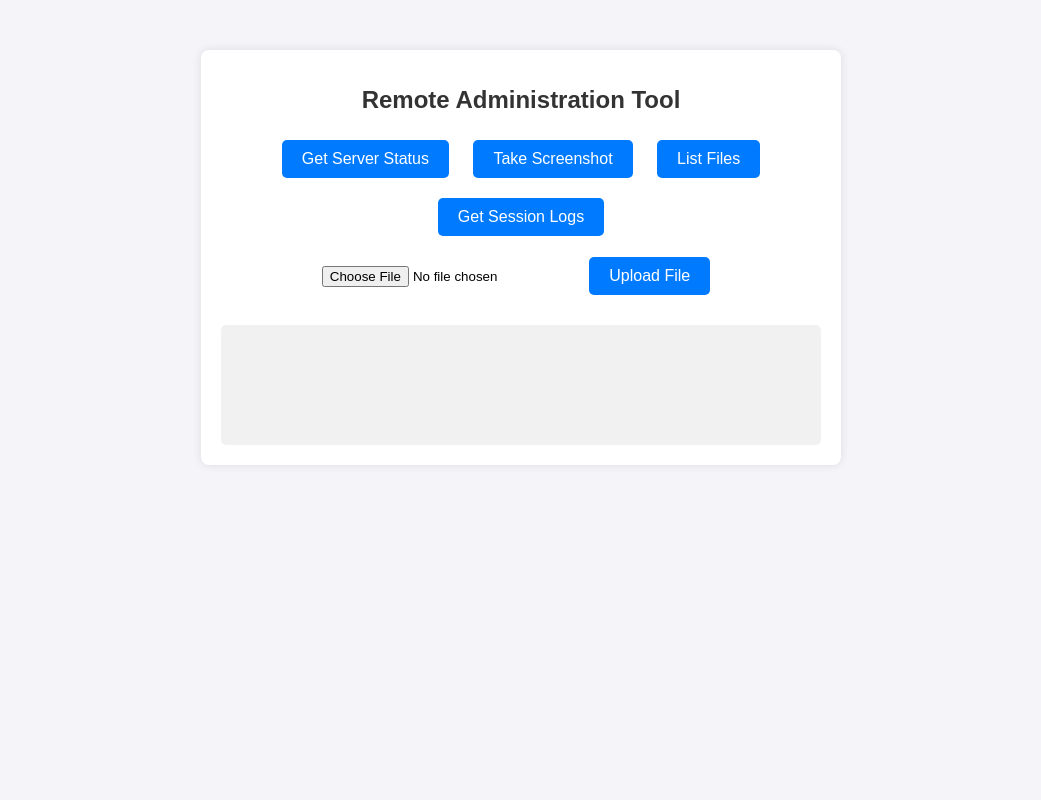
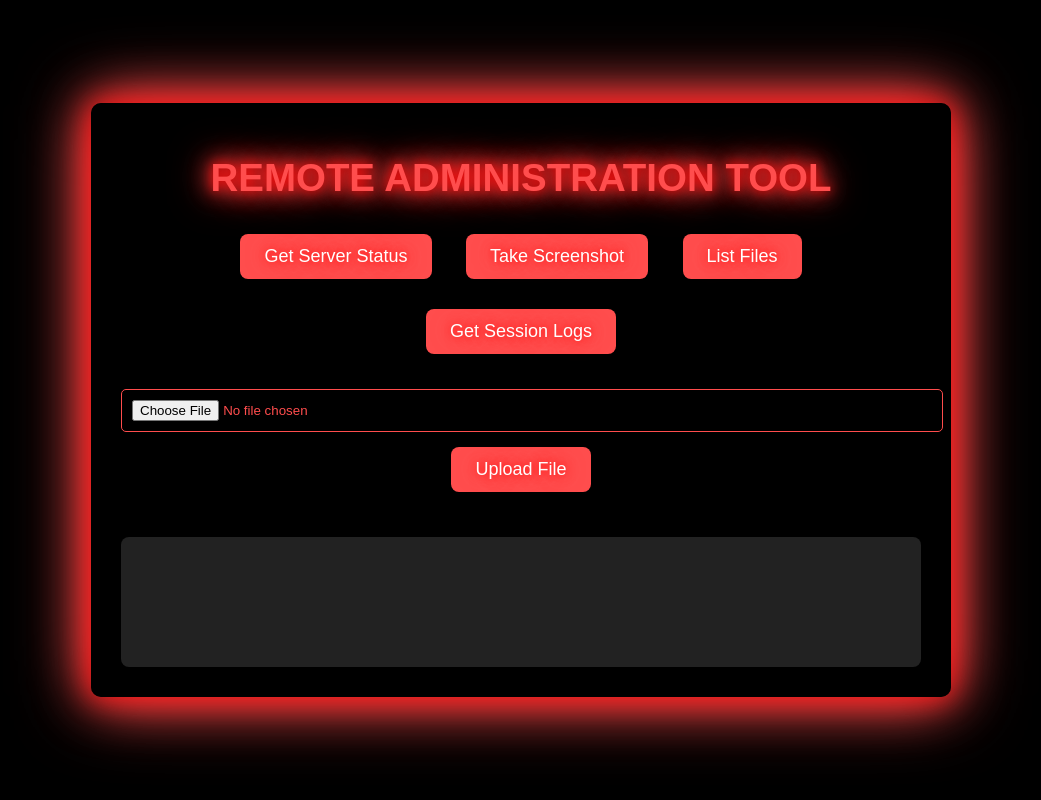
Before and after one commit to SleepTheGod/SimpleC2, a Flask app: page / in a window 1280 px wide. Shown: the whole page, without its empty margins (119-1160 px from the left). Run offline with Flask 3, Linux system fonts and the light colour scheme.

Commit message:
Update index.html

```diff
--- a/templates/index.html
+++ b/templates/index.html
@@ -5,58 +5,120 @@
     <meta name="viewport" content="width=device-width, initial-scale=1.0">
     <title>Remote Administration Tool</title>
     <style>
+        /* Global styles */
         body {
-            font-family: Arial, sans-serif;
+            font-family: 'Arial', sans-serif;
             margin: 0;
             padding: 0;
-            background-color: #f4f4f9;
+            background-color: #000; /* Black background */
+            color: #fff;
+            display: flex;
+            justify-content: center;
+            align-items: center;
+            height: 100vh; /* Full screen height */
+            text-align: center;
         }
+
+        h1 {
+            font-size: 36px;
+            text-transform: uppercase;
+            margin-bottom: 20px;
+            color: #ff4d4d;
+            text-shadow: 0 0 10px #ff0000, 0 0 20px #ff4d4d, 0 0 30px #ff4d4d, 0 0 40px #ff0000;
+            animation: heartbeat 1.5s infinite alternate;
+        }
+
+        /* Container styles */
         .container {
-            max-width: 600px;
-            margin: 50px auto;
-            text-align: center;
-            background-color: #fff;
-            padding: 20px;
+            width: 100%;
+            max-width: 800px;
+            background-color: rgba(0, 0, 0, 0.7); /* Semi-transparent black */
+            padding: 30px;
+            border-radius: 10px;
+            box-shadow: 0 0 20px rgba(255, 0, 0, 0.5);
+            animation: glowPulse 2s ease-in-out infinite alternate;
+        }
+
+        /* Button styles */
+        button {
+            margin: 15px;
+            padding: 12px 24px;
+            font-size: 18px;
+            background-color: #ff4d4d;
+            color: #fff;
+            border: none;
             border-radius: 8px;
-            box-shadow: 0 0 10px rgba(0, 0, 0, 0.1);
+            cursor: pointer;
+            transition: all 0.3s ease;
+            text-shadow: 0 0 10px #ff0000, 0 0 20px #ff4d4d;
+            outline: none;
         }
-        h1 {
-            font-size: 24px;
-            color: #333;
+
+        button:hover {
+            background-color: #e60000;
+            transform: scale(1.05);
+            box-shadow: 0 0 20px #ff4d4d;
         }
-        button {
-            margin: 10px;
-            padding: 10px 20px;
-            font-size: 16px;
-            background-color: #007BFF;
-            color: white;
-            border: none;
-            border-radius: 5px;
-            cursor: pointer;
-            transition: background-color 0.3s;
-        }
-        button:hover {
-            background-color: #0056b3;
-        }
+
+        /* File upload styles */
         input[type="file"] {
             margin-top: 20px;
+            color: #ff4d4d;
+            border: 1px solid #ff4d4d;
+            background-color: transparent;
+            padding: 10px;
+            border-radius: 5px;
+            width: 100%;
+            text-align: center;
         }
+
+        input[type="file"]:hover {
+            background-color: #ff4d4d;
+            color: #fff;
+        }
+
         #output {
-            margin-top: 20px;
-            padding: 10px;
-            background-color: #f1f1f1;
-            border-radius: 5px;
-            color: #333;
+            margin-top: 30px;
+            padding: 15px;
+            background-color: #222;
+            border-radius: 8px;
+            color: #ccc;
             white-space: pre-wrap;
             word-wrap: break-word;
             min-height: 100px;
+            max-height: 400px;
+            overflow-y: auto;
+            text-shadow: 0 0 5px #ff0000;
         }
+
+        /* Loading and error messages */
         .loading {
             color: #28a745;
         }
+
         .error {
             color: #dc3545;
         }
+
+        /* Keyframe animations */
+        @keyframes heartbeat {
+            0% {
+                transform: scale(1);
+            }
+            100% {
+                transform: scale(1.1);
+            }
+        }
+
+        @keyframes glowPulse {
+            0% {
+                box-shadow: 0 0 15px #ff4d4d, 0 0 30px #ff4d4d, 0 0 45px #ff4d4d;
+            }
+            100% {
+                box-shadow: 0 0 30px #ff0000, 0 0 60px #ff4d4d, 0 0 80px #ff4d4d;
+            }
+        }
+
     </style>
 </head>
 <body>
```
